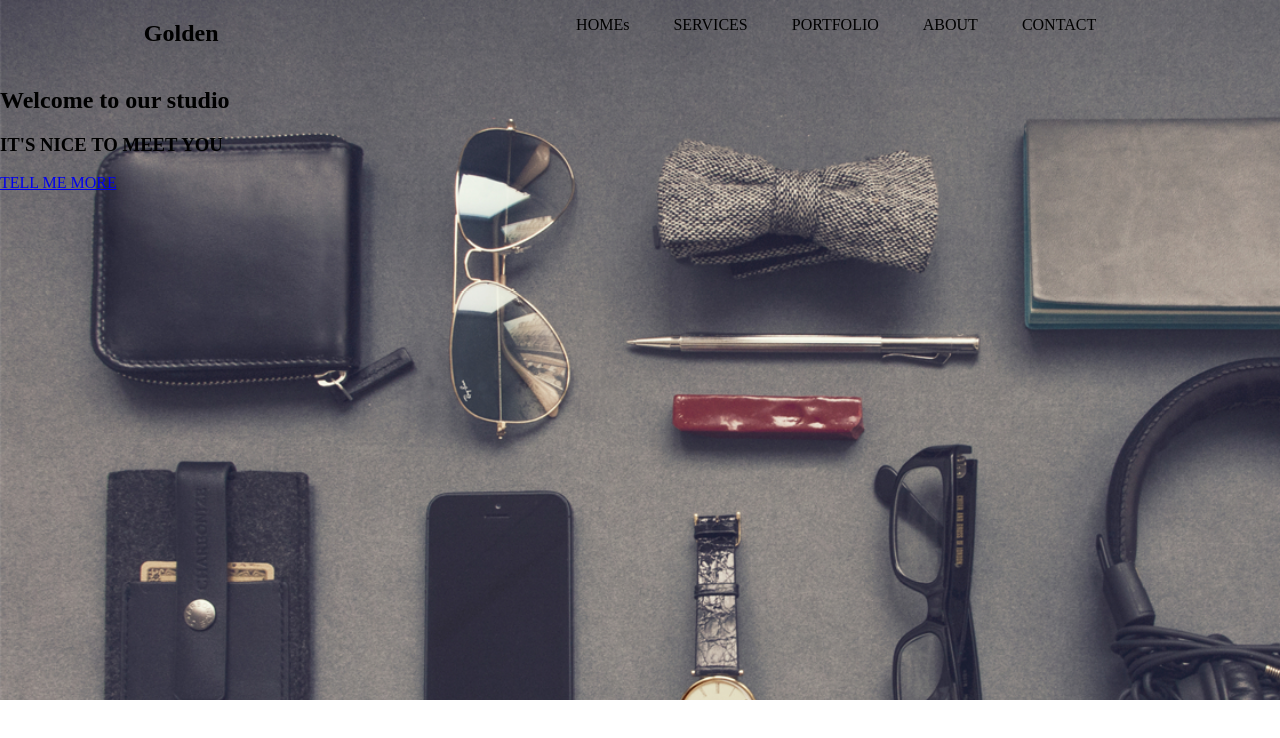
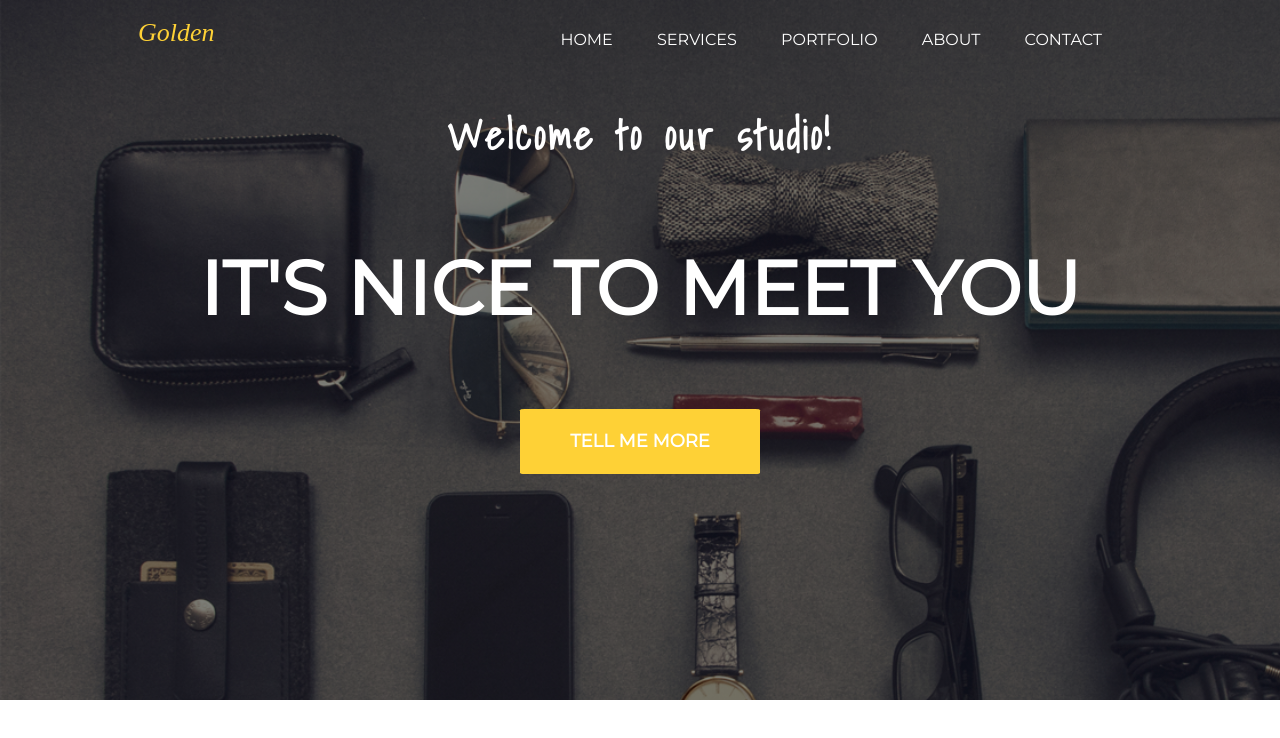
Before and after one commit to kazik545/modul-4, a website: page zadanie-4/index.html in a window 1280 px wide. Drawn offline with Linux system fonts and the light colour scheme; a web font is replaced by a local one.

Commit message:
Finished Header

```diff
--- a/zadanie-4/index.html
+++ b/zadanie-4/index.html
@@ -3,6 +3,7 @@
 	<head>
 		<meta charset="utf-8">
 		<title>Projekt git</title>
+        <link href="https://fonts.googleapis.com/css2?family=Montserrat&family=Piazzolla&family=Roboto+Slab&family=Shadows+Into+Light&display=swap" rel="stylesheet">
         <link rel="stylesheet" href="vendor/bootstrap-grid.css">
         <link rel="stylesheet" href="css/style.css">
     </head>
@@ -14,17 +15,17 @@
                 </div>
                 <div class="menu">
                     <ul>
-                        <li>HOMEs</li>
-                        <li>SERVICES</li>
-                        <li>PORTFOLIO</li>
-                        <li>ABOUT</li>
-                        <li>CONTACT</li>
+                        <li><a href="#">HOME</a></li>
+                        <li><a href="#">SERVICES</a></li>
+                        <li><a href="#">PORTFOLIO</a></li>
+                        <li><a href="#">ABOUT</a></li>
+                        <li><a href="#">CONTACT</a></li>
                     </ul>
                 </div>
             </div>
-            <h2 class="first-header">Welcome to our studio</h2>
+            <h2 class="first-header">Welcome to our studio!</h2>
             <h3 class="second-header">IT'S NICE TO MEET YOU</h3>
-            <p class="button"><a href="#">TELL ME MORE</a></p>
+            <p class="btn"><a href="#">TELL ME MORE</a></p>
         </header>
     </body>
 </html>
--- a/zadanie-4/sass/style.scss
+++ b/zadanie-4/sass/style.scss
@@ -1,19 +1,87 @@
+/*Variables*/
+$color-one: #ffffff;
+$color-two: #fed136;
+$color-three: #222222;
+$color-four: #777777;
+$font-one: 'Shadows Into Light', cursive;
+$font-two: 'Montserrat', sans-serif;
+$font-three: 'Roboto Slab', serif;
+$font-four: 'Piazzolla', serif;
+/*Global*/
 body {
     margin: 0;
+    font-family: $font-two;
 }
+a {
+    text-decoration: none;
+}
+/*Header*/
 header {
-    background-image: url('../images/background.jpg');
+    background: linear-gradient( rgba(0, 0, 0, 0.5), rgba(0, 0, 0, 0.5) ), url('../images/background.jpg');
     background-attachment: fixed;
     background-repeat: no-repeat;
     background-size: cover;
+    object-fit: cover;
     height: 700px;
+    .first-header {
+        font-family: $font-one;
+        color: $color-one;
+        font-size: 40px;
+        letter-spacing: 3px;
+        text-align: center;
+    }
+    .second-header {
+        font-family: $font-two;
+        color: $color-one;
+        font-size: 75px;
+        font-weight: 700;
+        text-align: center;
+    }
+    .btn {
+        position: relative;
+        background-color: $color-two;
+        margin: 0 auto;
+        width: 240px;
+        height: 65px;
+        border-radius: 2%;
+        a {
+            position: absolute;
+            margin: 0;
+            padding: 0;
+            left: 50%;
+            top: 50%;
+            transform: translate(-50%, -50%);
+            white-space: nowrap;
+            font-size: 18px;
+            font-family: $font-two;
+            color: $color-one;
+            font-weight: 700;
+        }
+    }
     .row {
         justify-content: space-around;
+        .logo {
+            h2 {
+                font-family: $font-four;
+                font-size: 26px;
+                font-weight: 400;
+                color: $color-two;
+                font-style: italic;
+                margin-top: 18px;
+                padding: 0;
+            }
+        }
         .menu {
+            margin-top: 30px;
             ul {
+                margin: 0;
                 li {
                     display: inline;
                     margin-right: 40px;
+                    a{
+                        font-family: $font-two;
+                        color: $color-one
+                    }
                 }
             }
         }
```
Also changed, not shown: zadanie-4/css/style.css, 1 other file.
